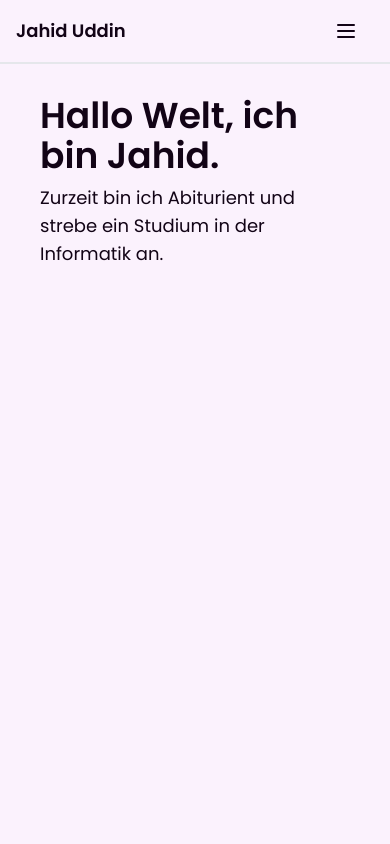
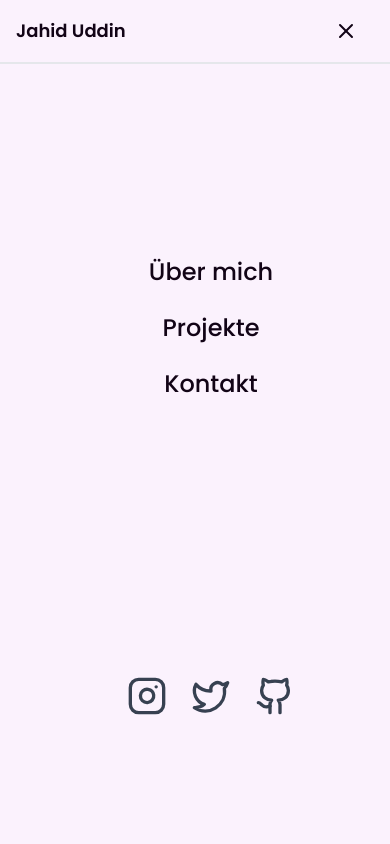
Before and after one commit to jahidxuddin/portfolio-website, a Next.js app: page / in a window 390 px wide. Both pictures are taken after a click on the button 346 px from the left and 31 px from the top of the page. Shown: the top 844 px of the page. Built offline with nearby package versions, Linux system fonts and the light colour scheme.

Commit message:
menu bar

```diff
--- a/src/components/navbar.tsx
+++ b/src/components/navbar.tsx
@@ -1,12 +1,13 @@
 "use client";
 
-import {GithubIcon, InstagramIcon, MenuIcon, TwitterIcon} from "lucide-react";
+import {GithubIcon, InstagramIcon, MenuIcon, TwitterIcon, XIcon} from "lucide-react";
 import Link from "next/link";
-import { MouseEvent } from "react";
+import {MouseEvent, useState} from "react";
 import {Button} from "@/components/ui/button";
 import {usePathname, useRouter} from "next/navigation";
 
 export default function Navbar() {
+  const [menuVisibility, setMenuVisibility] = useState(false);
   const pathname = usePathname();
   const router = useRouter();
 
@@ -20,7 +21,7 @@ export default function Navbar() {
 
     const elementToScroll = document.getElementById(elementToScrollId);
     if (elementToScroll) {
-      elementToScroll.scrollIntoView({ behavior: "smooth" });
+      elementToScroll.scrollIntoView({behavior: "smooth"});
     }
 
     if (window.history && window.history.replaceState) {
@@ -34,13 +35,93 @@ export default function Navbar() {
         <Link
           href="#start"
           className="flex items-center gap-2 text-lg font-semibold"
-          onClick={(e) => handleClick(e, "start")}
+          onClick={(e) => {
+            setMenuVisibility(false);
+            handleClick(e, "start");
+          }}
         >
           Jahid Uddin
         </Link>
-        <Button variant="ghost" className="flex lg:hidden">
-          <MenuIcon />
+        <Button onClick={() => setMenuVisibility(!menuVisibility)} variant="ghost" className="flex lg:hidden">
+          {menuVisibility ? <XIcon/> : <MenuIcon/>}
         </Button>
+        {menuVisibility ? (
+          <div className="absolute h-screen w-full z-50 bg-background top-16 px-0 py-48 flex flex-col justify-between">
+            <div className="flex flex-col items-center gap-6 text-2xl">
+              <Link
+                href="#about-me"
+                className="text-muted-foreground transition hover:text-foreground hover:opacity-75"
+                onClick={(e) => {
+                  setMenuVisibility(false);
+                  handleClick(e, "about-me");
+                }}
+              >
+                Über mich
+              </Link>
+              <Link
+                href="#projects"
+                className="text-muted-foreground transition hover:text-foreground hover:opacity-75"
+                onClick={(e) => {
+                  setMenuVisibility(false);
+                  handleClick(e, "projects");
+                }}
+              >
+                Projekte
+              </Link>
+              <Link
+                href="#contact"
+                className="text-muted-foreground transition hover:text-foreground hover:opacity-75"
+                onClick={(e) => {
+                  setMenuVisibility(false);
+                  handleClick(e, "contact");
+                }}
+              >
+                Kontakt
+              </Link>
+            </div>
+            <div className="flex justify-center items-center">
+              <ul className="flex justify-start gap-6">
+                <li>
+                  <Link
+                    target="_blank"
+                    href="https://www.instagram.com/jxhid_uddin"
+                    passHref
+                  >
+                    <span className="text-gray-700 transition hover:opacity-75">
+                      <span className="sr-only">Instagram</span>
+                      <InstagramIcon className="h-10 w-10"/>
+                    </span>
+                  </Link>
+                </li>
+                <li>
+                  <Link
+                    target="_blank"
+                    href="https://twitter.com/ju_dev16"
+                    passHref
+                  >
+                    <span className="text-gray-700 transition hover:opacity-75">
+                      <span className="sr-only">Twitter</span>
+                      <TwitterIcon className="h-10 w-10"/>
+                    </span>
+                  </Link>
+                </li>
+                <li>
+                  <Link
+                    target="_blank"
+                    href="https://github.com/jahidxuddin"
+                    passHref
+                  >
+                    <span className="text-gray-700 transition hover:opacity-75">
+                      <span className="sr-only">GitHub</span>
+                      <GithubIcon className="h-10 w-10"/>
+                    </span>
+                  </Link>
+                </li>
+              </ul>
+            </div>
+          </div>
+        ) : (
+          <>
             <div className="hidden lg:flex items-center gap-6 scroll-smooth">
               <Link
                 href="#about-me"
@@ -75,7 +156,7 @@ export default function Navbar() {
                   >
                 <span className="text-gray-700 transition hover:opacity-75">
                   <span className="sr-only">Instagram</span>
-                  <InstagramIcon className="h-6 w-6" />
+                  <InstagramIcon className="h-6 w-6"/>
                 </span>
                   </Link>
                 </li>
@@ -88,7 +169,7 @@ export default function Navbar() {
                   >
                 <span className="text-gray-700 transition hover:opacity-75">
                   <span className="sr-only">Twitter</span>
-                  <TwitterIcon className="h-6 w-6" />
+                  <TwitterIcon className="h-6 w-6"/>
                 </span>
                   </Link>
                 </li>
@@ -101,12 +182,14 @@ export default function Navbar() {
                   >
                 <span className="text-gray-700 transition hover:opacity-75">
                   <span className="sr-only">GitHub</span>
-                  <GithubIcon className="h-6 w-6" />
+                  <GithubIcon className="h-6 w-6"/>
                 </span>
                   </Link>
                 </li>
               </ul>
             </div>
+          </>
+        )}
       </nav>
     </header>
   );
```
Lines whose indentation alone changed are shown as unchanged.
